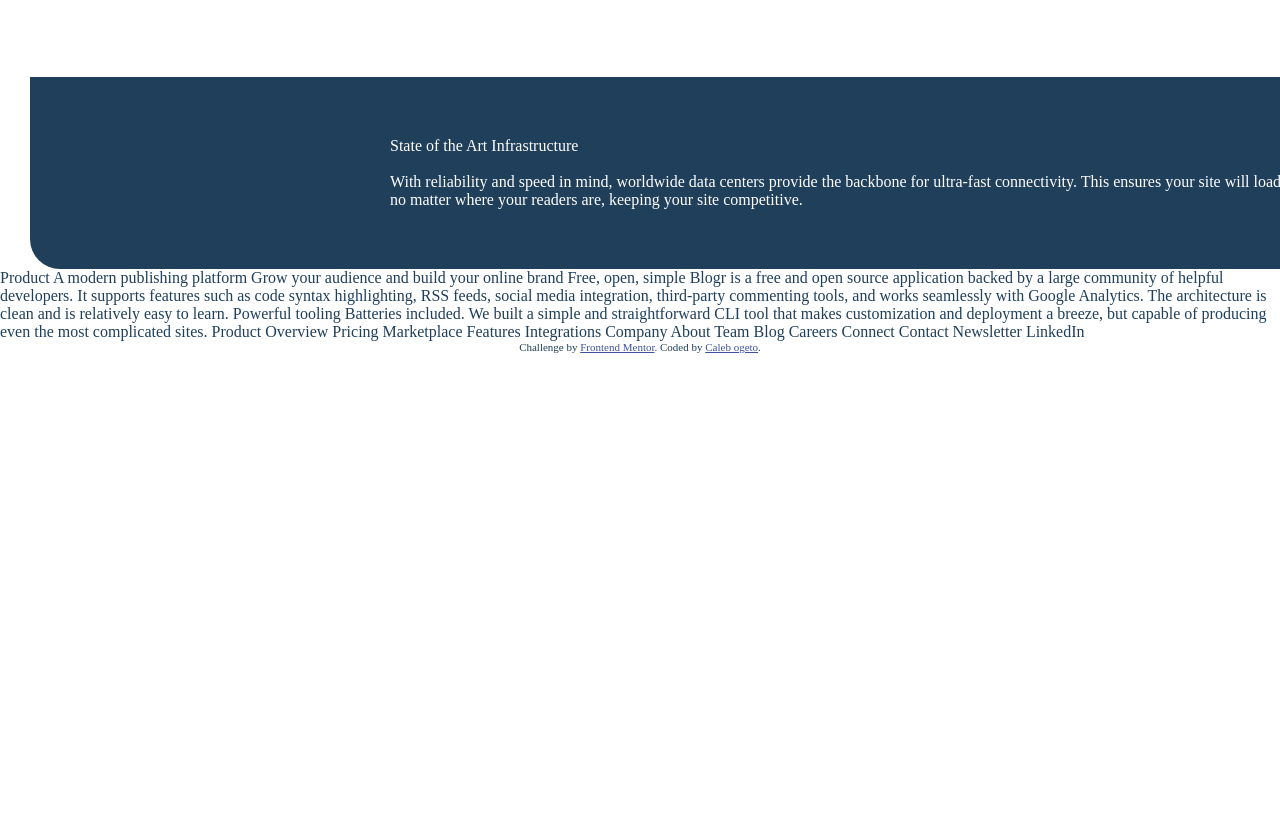
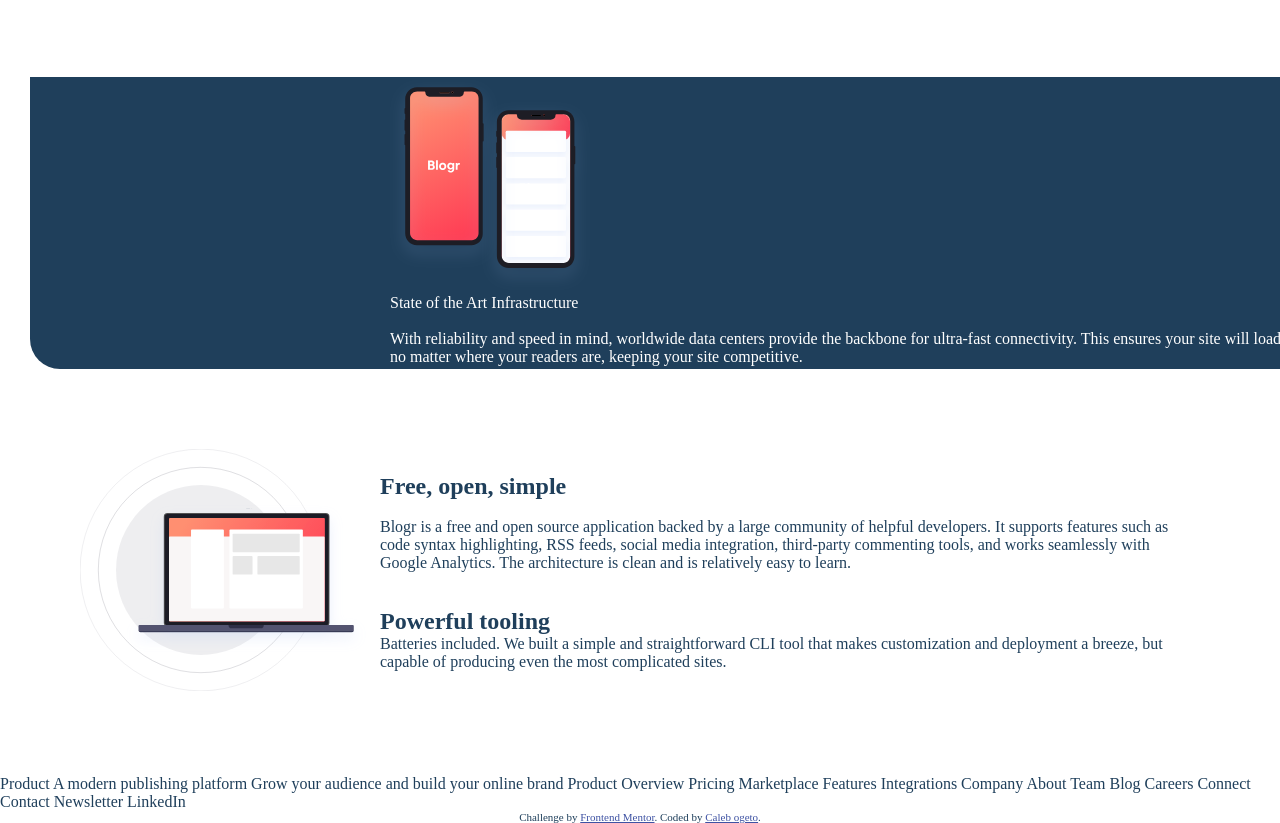
Before and after one commit to calchukom/Week5TechnicalAssesment, a plain HTML site: page index.html in a window 1280 px wide. Shown: the part 731-1554 px from the top of the page. Before the commit the page ends 1084 px from the top, so only its background shows below. Drawn offline with Linux system fonts and the light colour scheme.

Commit message:
My commit

```diff
--- a/index.html
+++ b/index.html
@@ -127,9 +127,6 @@
 
       </div>
 
-
-
-
     </div>
 
     <div class="third-item">
@@ -138,6 +135,9 @@
 
       </div>
       <div class="right-thirditem">
+        <div>
+        <img src="images/illustration-phones.svg" alt="picture" width="200px">
+        </div>
         <p>
             State of the Art Infrastructure <br> <br>
   With reliability and speed in mind, worldwide data centers provide the backbone for ultra-fast connectivity.
@@ -150,9 +150,38 @@
 
     </div>
 
-    <div class="forth-item">
+   <div class="second-item-header">
 
-    </div>
+      </div>
+      <div class="second-item-content">
+         <div class="second-item-content-right">
+          <img src="images/illustration-laptop-desktop.svg" alt="editor-desktop picture" width="300px">
+
+        </div>
+        <div class="second-item-content-left">
+          <h2> Free, open, simple</h2><br>
+          <p>
+
+  Blogr is a free and open source application backed by a large community of helpful developers. It supports
+  features such as code syntax highlighting, RSS feeds, social media integration, third-party commenting tools,
+  and works seamlessly with Google Analytics. The architecture is clean and is relatively easy to learn.
+
+          </p> <br><br>
+          <h2> Powerful tooling</h2>
+          <p>
+
+  Batteries included. We built a simple and straightforward CLI tool that makes customization and deployment a breeze, but
+  capable of producing even the most complicated sites.
+
+          </p>
+
+
+
+        </div>
+
+
+
+      </div>
 
     <div class="bottom-item">
 
@@ -177,14 +206,7 @@
 
 
 
-  Free, open, simple
-  Blogr is a free and open source application backed by a large community of helpful developers. It supports
-  features such as code syntax highlighting, RSS feeds, social media integration, third-party commenting tools,
-  and works seamlessly with Google Analytics. The architecture is clean and is relatively easy to learn.
 
-  Powerful tooling
-  Batteries included. We built a simple and straightforward CLI tool that makes customization and deployment a breeze, but
-  capable of producing even the most complicated sites.
 
   Product
 
--- a/styles.css
+++ b/styles.css
@@ -122,7 +122,7 @@ body {
     flex-direction: row;
     gap: 20rem;
     background-color: hsl(208, 49%, 24%);
-    padding: 40px 40px;
+    padding: 90px 40px;
     height: 7rem;
     width: 100%;
     border-radius:0 30px 0 30px;
```
